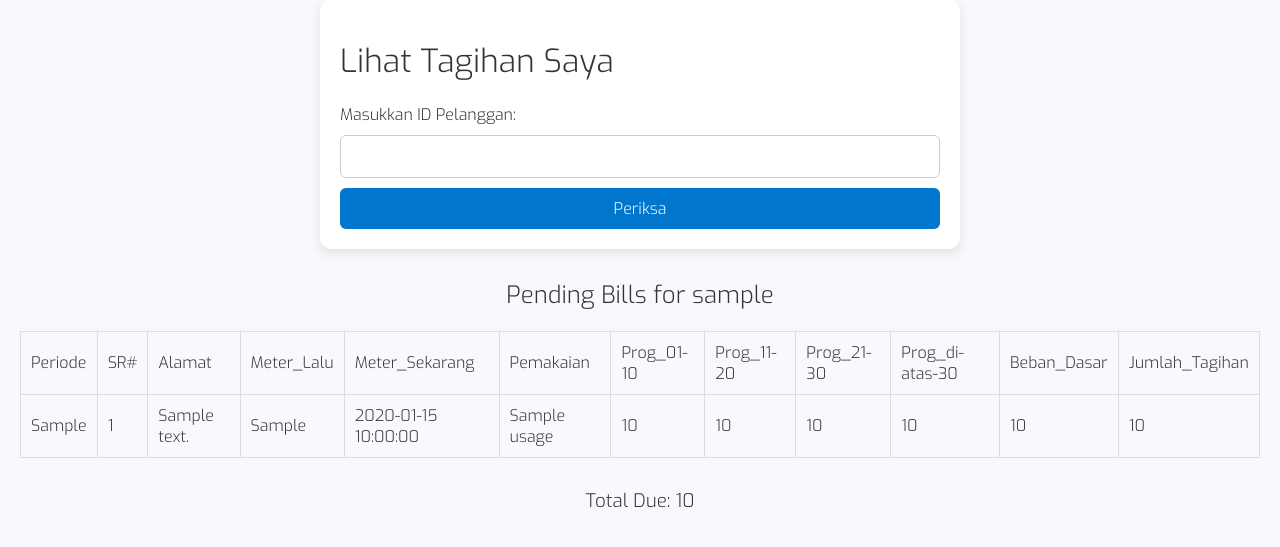
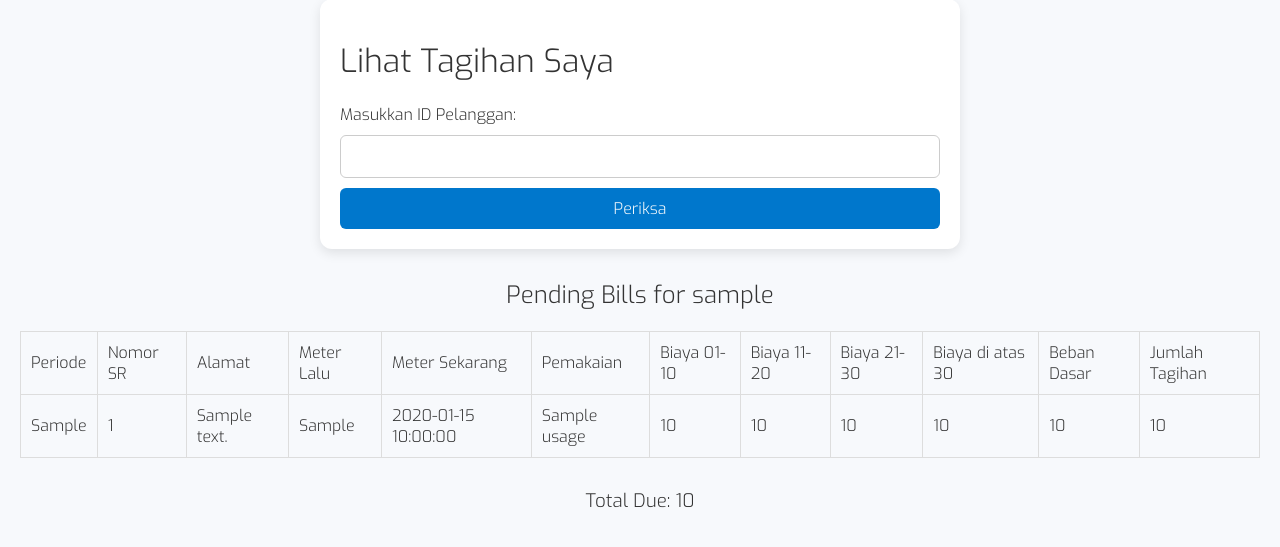
Before and after one commit to bonzoholda/CDWS_project, a FastAPI app: template app/templates/user.html in a window 1280 px wide. Shown: the part 21-568 px from the top of the page. Run offline with FastAPI, Linux system fonts and the light colour scheme; the template is opened without the code that fills it: most values are stand-ins (such as "Sample title", 1, 10 or a date in 2020).

Commit message:
Update user.html

```diff
--- a/app/templates/user.html
+++ b/app/templates/user.html
@@ -25,17 +25,17 @@
             <thead>
                 <tr>
                     <th>Periode</th>
-                    <th>SR#</th>
+                    <th>Nomor SR</th>
                     <th>Alamat</th>
-                    <th>Meter_Lalu</th>
-                    <th>Meter_Sekarang</th>
+                    <th>Meter Lalu</th>
+                    <th>Meter Sekarang</th>
                     <th>Pemakaian</th>
-                    <th>Prog_01-10</th>
-                    <th>Prog_11-20</th>
-                    <th>Prog_21-30</th>
-                    <th>Prog_di-atas-30</th>
-                    <th>Beban_Dasar</th>
-                    <th>Jumlah_Tagihan</th>
+                    <th>Biaya 01-10</th>
+                    <th>Biaya 11-20</th>
+                    <th>Biaya 21-30</th>
+                    <th>Biaya di atas 30</th>
+                    <th>Beban Dasar</th>
+                    <th>Jumlah Tagihan</th>
                 </tr>
             </thead>
 
@@ -43,17 +43,17 @@
                 {% for bill in user_data %}
                 <tr>
                     <td data-label="Periode"><span>{{ bill.pay_period }}</span></td>
-                    <td data-label="SR#"><span>{{ bill.device_id }}</span></td>
+                    <td data-label="Nomor SR"><span>{{ bill.device_id }}</span></td>
                     <td data-label="Alamat"><span>{{ bill.user_address }}</span></td>
-                    <td data-label="Meter_Lalu"><span>{{ bill.meter_past }}</span></td>
-                    <td data-label="Meter_Sekarang"><span>{{ bill.meter_now }}</span></td>
+                    <td data-label="Meter Lalu"><span>{{ bill.meter_past }}</span></td>
+                    <td data-label="Meter Sekarang"><span>{{ bill.meter_now }}</span></td>
                     <td data-label="Pemakaian"><span>{{ bill.usage }}</span></td>
-                    <td data-label="Prog_01-10"><span>{{ bill.lv1_cost }}</span></td>
-                    <td data-label="Prog_11-20"><span>{{ bill.lv2_cost }}</span></td>
-                    <td data-label="Prog_21-30"><span>{{ bill.lv3_cost }}</span></td>
-                    <td data-label="Prog_di-atas-30"><span>{{ bill.lv4_cost }}</span></td>
-                    <td data-label="Beban_Dasar"><span>{{ bill.basic_cost }}</span></td>
-                    <td data-label="Jumlah_Tagihan"><span>{{ bill.bill_amount }}</span></td>
+                    <td data-label="Biaya 01-10"><span>{{ bill.lv1_cost }}</span></td>
+                    <td data-label="Biaya 11-20"><span>{{ bill.lv2_cost }}</span></td>
+                    <td data-label="Biaya 21-30"><span>{{ bill.lv3_cost }}</span></td>
+                    <td data-label="Biaya di atas 30"><span>{{ bill.lv4_cost }}</span></td>
+                    <td data-label="Beban Dasar"><span>{{ bill.basic_cost }}</span></td>
+                    <td data-label="Jumlah Tagihan"><span>{{ bill.bill_amount }}</span></td>
                 </tr>
                 {% endfor %}
             </tbody>
```
